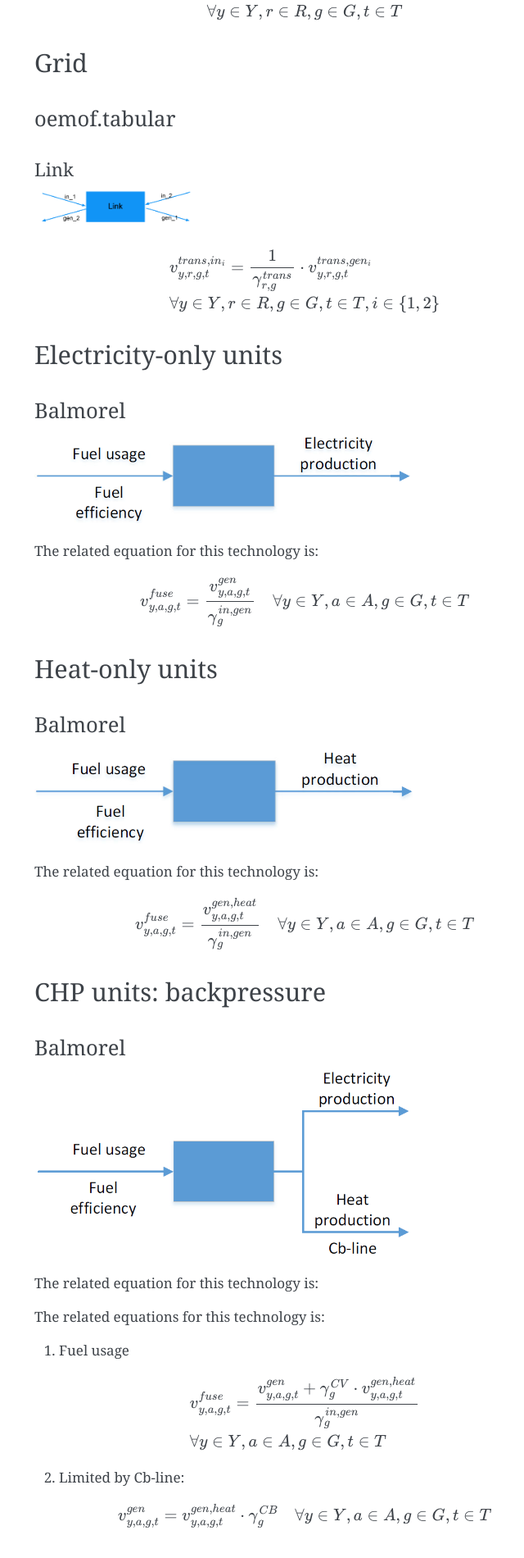
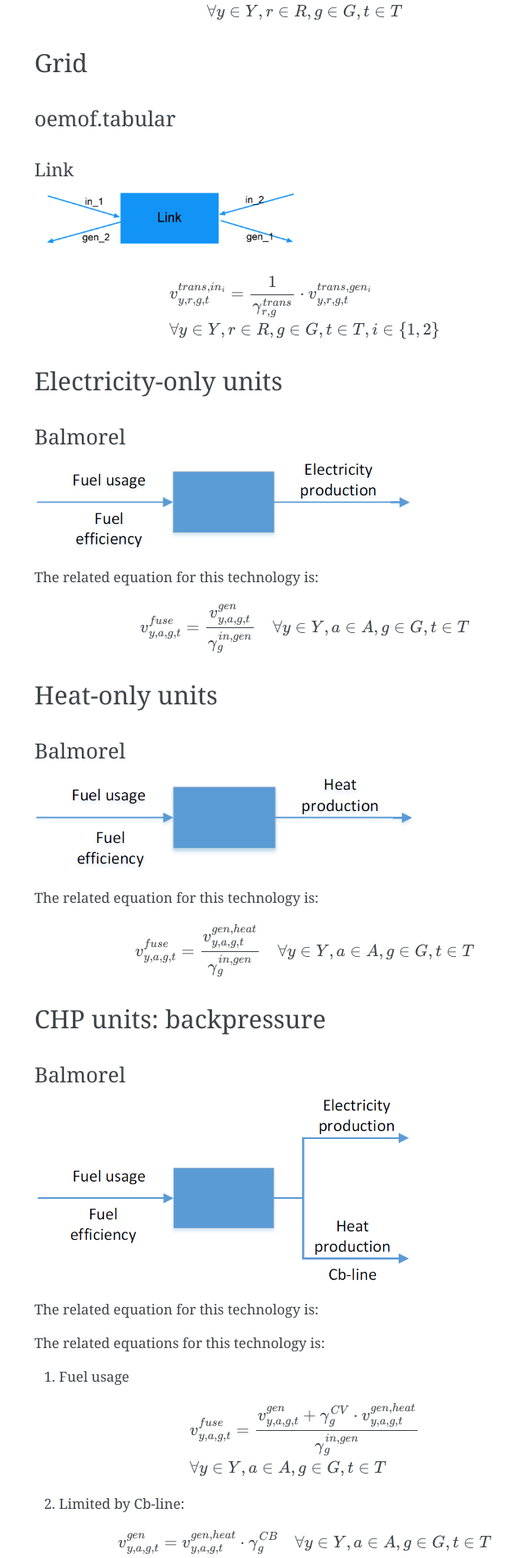
Before and after one commit to open-modex/mathematical-documentation, a Sphinx documentation site: the page built from doc/source/frameworks/technologies.rst, in a window 1280 px wide. Shown: the part 1206-3106 px from the top of the page at 82% size, without its empty margins (378-1018 px from the left). Built offline with Sphinx 7.4.7, drawn with Linux system fonts in a browser that asks for light colours.

Commit message:
Adjust image size
Not yet perfect, but at least not to tiny to be readable.

```diff
--- a/doc/source/frameworks/technologies.rst
+++ b/doc/source/frameworks/technologies.rst
@@ -81,7 +81,7 @@ Link
 ----
 
 .. image:: images/link.png
-   :width: 30 %
+   :width: 50 %
 
 .. math::
 
```
